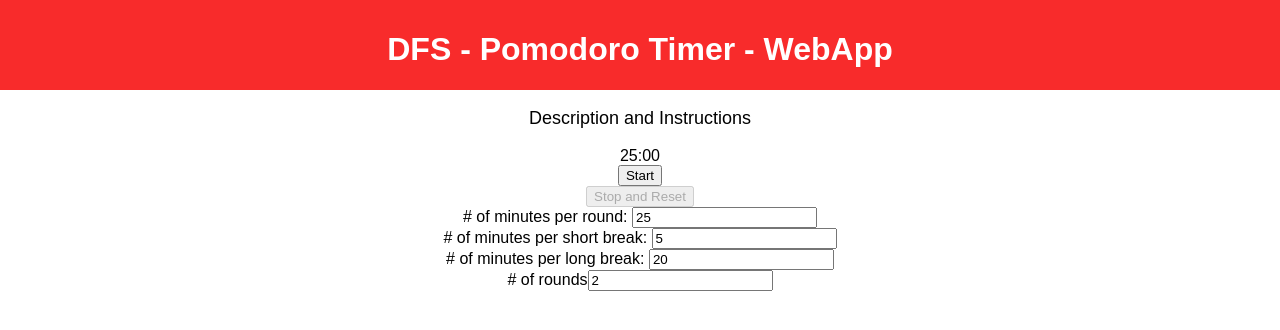
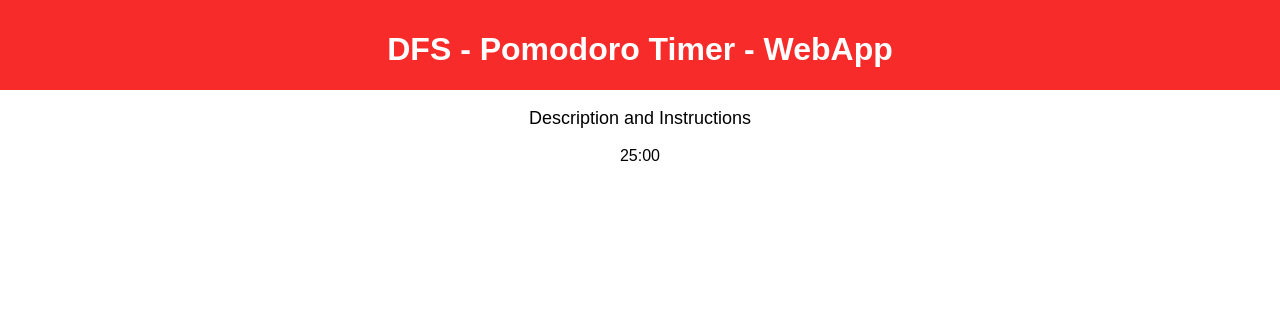
Before and after one commit to rezauwgithub/DFS.Pomodoro.Timer.WebApp, a React (Create React App) app in the folder pomodoro-timer_react-redux/: page / in a window 1280 px wide. Shown: the top 330 px of the page. Built offline with nearby package versions, Linux system fonts and the light colour scheme.

Commit message:
Removed Form along with all related tests.

```diff
--- a/pomodoro-timer_react-redux/src/components/presentational/AppDashboard.js
+++ b/pomodoro-timer_react-redux/src/components/presentational/AppDashboard.js
@@ -1,29 +1,8 @@
 import React from 'react';
-
-
-const FormElement = (props) => (
-  <div>
-    <label htmlFor={props.name}>{props.label}</label>
-    <input disabled={props.disabled} type="number" name={props.name} value={props.value} onChange={props.onChange} />
-  </div>
-);
 
 
 export default (props) => (
   <div>
-    <form onSubmit={props.start}>
-      <div>
-        <input type="submit" disabled={props.isRunning} value="Start" />
-      </div>
-      <div>
-        <button onClick={props.stopReset} disabled={!props.isRunning}>Stop and Reset</button>
-      </div>
-      <div>
-        <FormElement label="# of minutes per round: " name="minutesPerRound" value={props.minutesPerRound} onChange={props.changeParameter} disabled={props.isRunning} />
-        <FormElement label="# of minutes per short break: " name="minutesPerShortBreak" value={props.minutesPerShortBreak} onChange={props.changeParameter} disabled={props.isRunning} />
-        <FormElement label="# of minutes per long break: " name="minutesPerLongBreak" value={props.minutesPerLongBreak} onChange={props.changeParameter} disabled={props.isRunning} />
-        <FormElement label="# of rounds" name="numOfRounds" value={props.numOfRounds} onChange={props.changeParameter} disabled={props.isRunning} />
-      </div>
-    </form>
+
   </div>
 );
```
Also changed, not shown: 1 other file (tests, documents, lock files or other folders).
